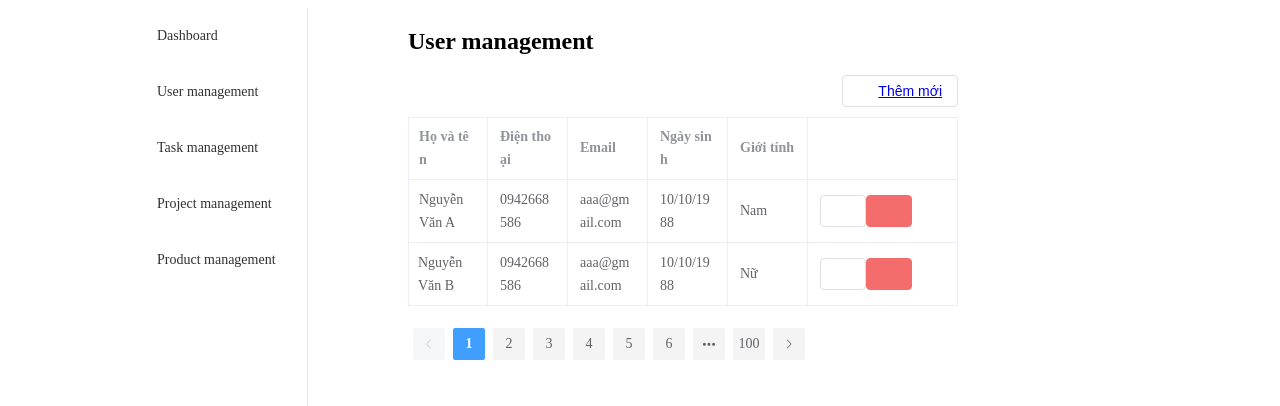
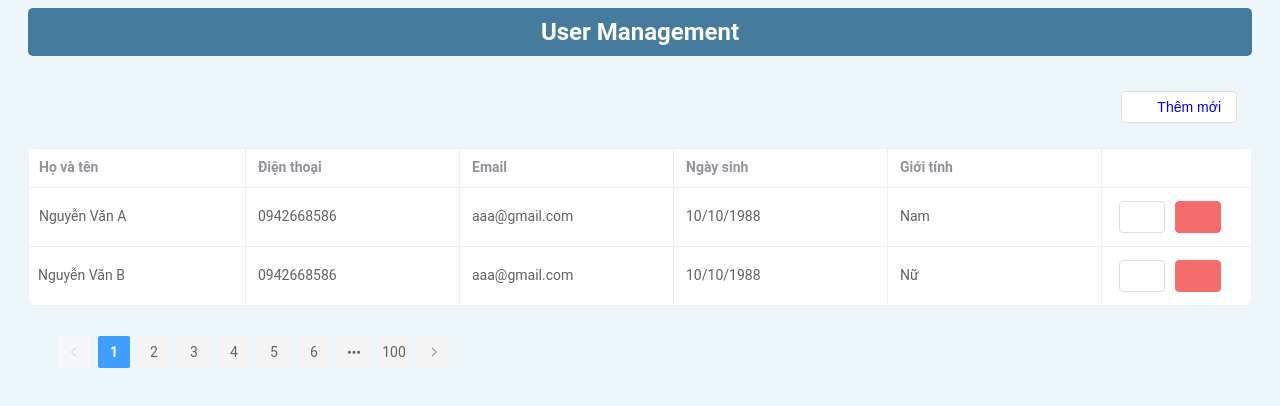
Before and after one commit to dangthanhlich/vue-course-062021, a Vue app: page /user in a window 1280 px wide. Shown: the top 406 px of the page. Built offline with nearby package versions, Linux system fonts and the light colour scheme.

Commit message:
style va thay doi router cua user

```diff
--- a/src/App.vue
+++ b/src/App.vue
@@ -19,17 +19,26 @@ export default {
 </script>
 
 <style>
-  body {
-    display: flex;
-  }
-
-  nav {
-    width: 25%;
-  }
-
-  main {
-    width: 100%;
-    margin-left: 100px;
-  }
+body {
+  font-family: 'Roboto', sans-serif;
+  background-color: #edf6f9;
+}
+.app {
+  display: flex;
+}
+main {
+  padding: 0 20px;
+  width: 100%;
+  max-width: 100%;
+}
+h2 {
+  margin-top: 0;
+  background-color: #457b9d;
+  height: 100%;
+  text-align: center;
+  border-radius: 5px;
+  padding: 10px;
+  color: #fff;
+}
 
 </style>
--- a/src/components/Sidebar.vue
+++ b/src/components/Sidebar.vue
@@ -27,9 +27,23 @@ export default {
 
 </script>
 
-<style>
-    .el-menu-vertical-demo:not(.el-menu--collapse) {
-        width: 200px;
-        min-height: 400px;
-    }
+<style scoped>
+
+.el-menu {
+  height: 100vh;
+  background-color: #e0fbfc;
+  border-radius: 5px;
+  box-shadow: rgba(149, 157, 165, 0.2) 5px 8px 24px;
+}
+.el-menu-item * {
+  color: #000000;
+  font-weight: 900;
+}
+.el-menu-item:hover {
+  background-color: #457b9d;
+  border-radius: 5px;
+}
+.el-menu-item:hover * {
+  color: #fff;
+}
 </style>
--- a/src/routes.js
+++ b/src/routes.js
@@ -1,6 +1,5 @@
 import { createRouter, createWebHistory } from 'vue-router'
 
-import App from './App'
 import Sidebar from './components/Sidebar'
 import Footer from './components/Footer'
 import Dashboard from './views/dashboard/Index'
@@ -11,6 +10,7 @@ import TaskIndex from './views/tasks/Index'
 import AuthLogin from './views/auth/Login'
 import ProjectIndex from './views/projects/Index'
 import NotFound from './views/vendor/NotFound'
+import User from './views/users/User'
 
 const routes = [
     {
@@ -26,12 +26,13 @@ const routes = [
         path: '/user',
         meta: { requireAuth: false },
         title: 'User management',
-        component: App,
+        component: User,
         children: [
             {
                 path: '',
                 name: 'user.index',
                 title: 'User List',
+                alias: '/user',
                 components: {
                     default: UserIndex,
                     Sidebar
--- a/src/views/projects/Index.vue
+++ b/src/views/projects/Index.vue
@@ -1,6 +1,6 @@
 <template>
     <div>
-        <h2>Project management</h2>
+        <h2>Project Management</h2>
     </div>
 </template>
 
--- a/src/views/tasks/Index.vue
+++ b/src/views/tasks/Index.vue
@@ -1,6 +1,6 @@
 <template>
     <div>
-        <h2>Task management</h2>
+        <h2>Task Management</h2>
     </div>
 </template>
 
--- a/src/views/users/Index.vue
+++ b/src/views/users/Index.vue
@@ -1,6 +1,6 @@
 <template>
     <div>
-        <h2>User management</h2>
+        <h2>User Management</h2>
         <div class="toolbar" style='text-align: right; margin-bottom: 10px;'>
             <el-button icon="el-icon-plus" size='mini'>
                  <router-link to="/user/create">Thêm mới</router-link>
@@ -23,7 +23,7 @@
             </el-table-column>
         </el-table>
 
-        <el-pagination style="margin-top: 20px;"
+        <el-pagination
             background
             layout="prev, pager, next"
             :total="1000">
@@ -76,6 +76,25 @@
     }
 </script>
 
-<style>
-
+<style scoped>
+a {
+  text-decoration: none;
+}
+.el-table {
+  border-radius: 10px;
+}
+.user__index {
+  height: 100vh;
+}
+.toolbar {
+  text-align: right;
+  padding: 10px;
+}
+.el-pagination {
+  text-align: center;
+  padding: 30px;
+}
+.el-button {
+  margin: 5px;
+}
 </style>
--- /dev/null
+++ b/src/views/users/User.vue
@@ -0,0 +1,5 @@
+<template>
+  <div>
+    <router-view></router-view>
+  </div>
+</template>
```
